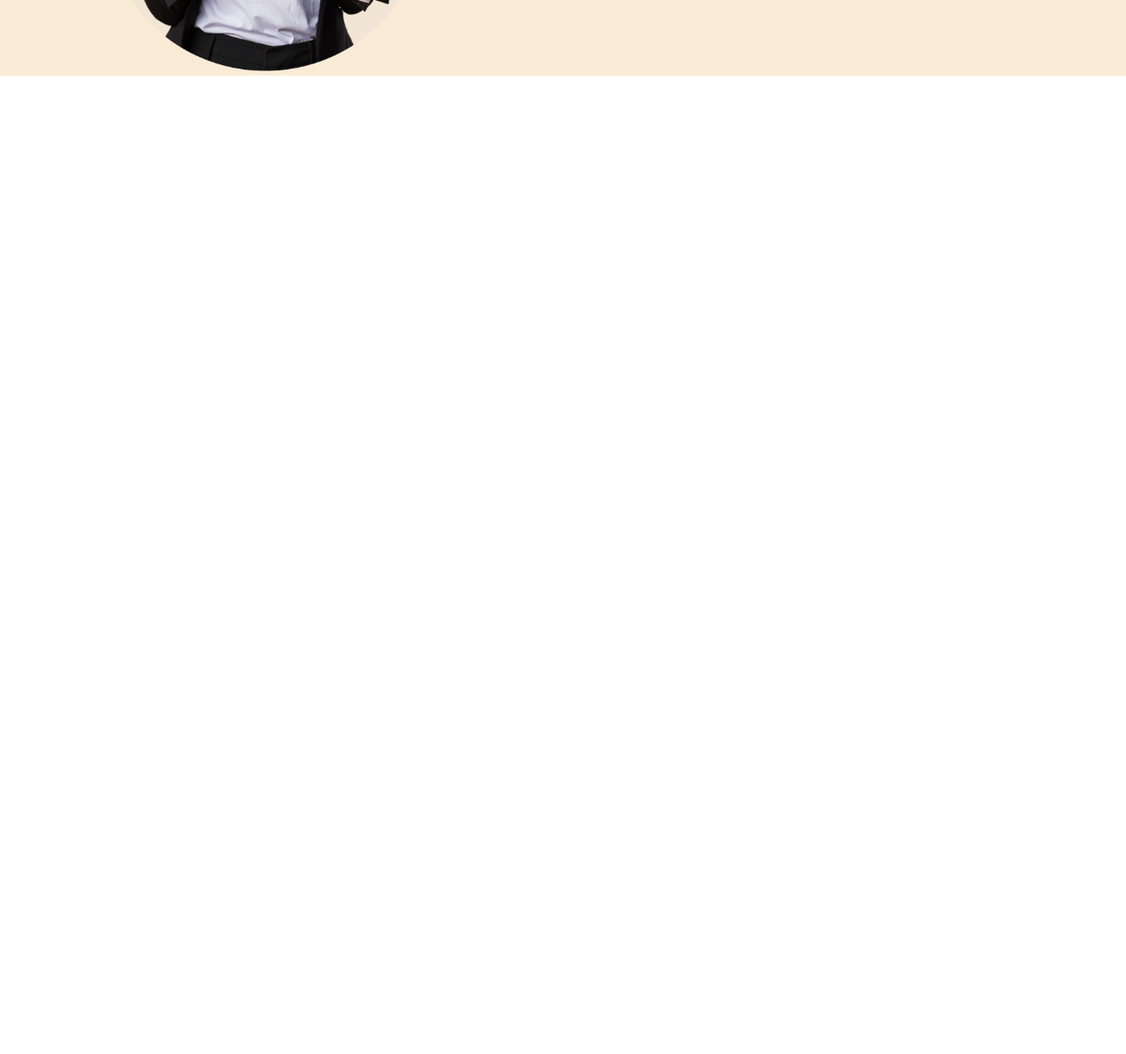
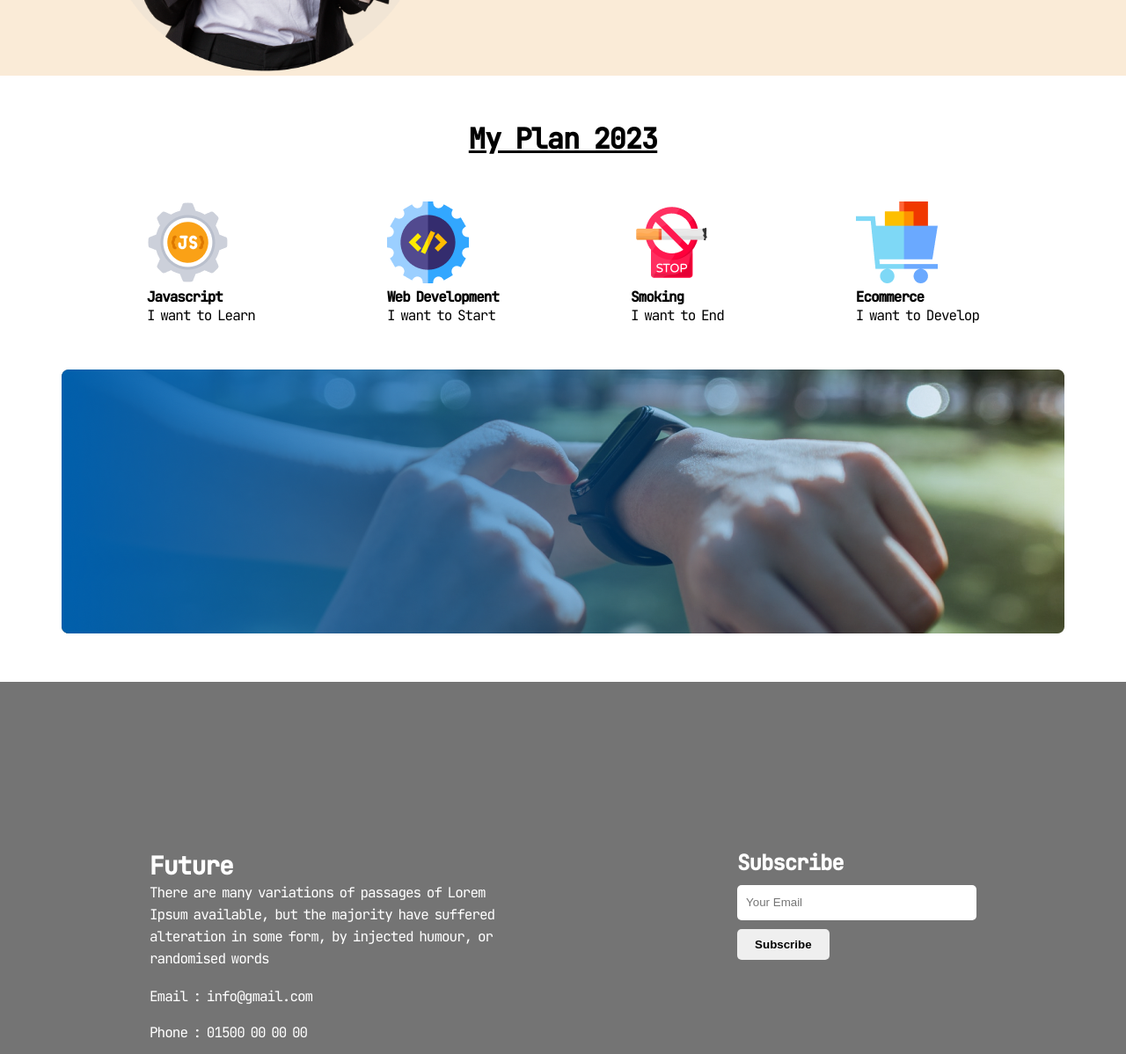
Before and after one commit to Atikur5500/New-Year-Project, a plain HTML site: page index.html in a window 1280 px wide. Shown: the part 1328-2526 px from the top of the page at 88% size. Before the commit the page ends 1414 px from the top, so only its background shows below. Drawn offline with Linux system fonts and the light colour scheme.

Commit message:
complete the Project

```diff
--- a/index.html
+++ b/index.html
@@ -34,7 +34,55 @@
                 </div>
             </div>
         </section>
+        <section>
+            <h2 class="plan-title">My Plan 2023</h2>
+            <div class="skill-container">
+                <div class="skill-name">
+                    <img src="images/icons/js.png" alt="">
+                    <h4>Javascript</h4>
+                    <p>I want to Learn</p>
+                </div>
+                <div class="skill-name">
+                    <img src="images/icons/web.png" alt="">
+                    <h4>Web Development</h4>
+                    <p>I want to Start</p>
+                </div>
+                <div class="skill-name">
+                    <img src="images/icons/smoke.png" alt="">
+                    <h4>Smoking</h4>
+                    <p>I want to End</p>
+                </div>
+                <div class="skill-name">
+                    <img src="images/icons/ecom.png" alt="">
+                    <h4>Ecommerce</h4>
+                    <p>I want to Develop</p>
+                </div>
+            </div>
+        </section>
+       <section class="gradient-section">
+        <img src="images/gradient1.png" alt="">
+       </section>
     </main>
+    <footer>
+       <div class="footer-container">
+        <div class="icon-content">
+            <h2 class="footer-title">Future</h2>
+            <p class="footer-description">There are many variations of passages of Lorem Ipsum available, but the majority have suffered alteration in some form, by injected humour, or randomised words</p>
+            <p>Email : info@gmail.com</p>
+            <p>Phone : 01500 00 00 00</p>
+            <a><img src="images/icons/fb.png" alt=""></a>
+            <a><img src="images/icons/twitter.png" alt=""></a>
+            <a><img src="images/icons/youtube.png" alt=""></li>
+        </div>
+        <div class="input-content">
+            <h5>Subscribe</h5>
+            <label for="email">
+                <input type="email" name="email" id="email" placeholder="Your Email">
+            </label>
+            <button class="subs-button">Subscribe</button>
+        </div>
+       </div>
+    </footer>
 
 
 
--- a/style/style.css
+++ b/style/style.css
@@ -71,3 +71,64 @@ li{
     margin-right: 10px;
     color: green;
 }
+.plan-title{
+    padding-top: 50px;
+    text-align: center;
+    font-size: 32px;
+    text-decoration: underline;
+}
+.skill-container{
+    padding-top: 50px;
+    display: flex;
+    gap: 150px;
+    justify-content: center;
+}
+.gradient-section{
+    width: 1140px;
+    margin: 50px auto;
+    background-image: url('../images/watch.png');
+    background-repeat: no-repeat;
+}
+.footer-container{
+    display: flex;
+    background-color: #747474;
+    padding: 150px;
+    color: white;
+}
+.footer-container p{
+    margin-bottom: 20px;
+}
+.footer-title{
+    font-size: 28px;
+    margin-top: 20px;
+}
+.footer-description{
+    line-height: 25px;
+    margin-bottom: 10px;
+}
+.icon-content{
+    width: 50%;
+    padding: 20px;
+}
+.input-content{
+    margin-top: 20px;
+    margin-left: 200px;
+    padding: 20px;
+}
+.input-content h5{
+    font-size: 24px;
+}
+input[type='email']{
+    margin: 10px 0px;
+    width: 100%;
+    height: 40px;
+    padding-left: 10px;
+    border: none;
+    border-radius: 5px;
+}
+.subs-button{
+    padding: 10px 20px;
+    font-weight: bold;
+    border-radius: 5px;
+    border: none;
+}
```
